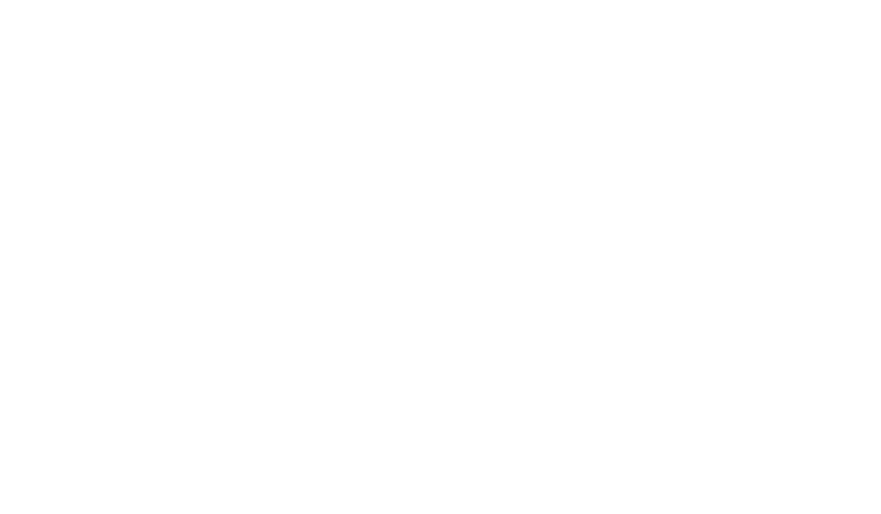
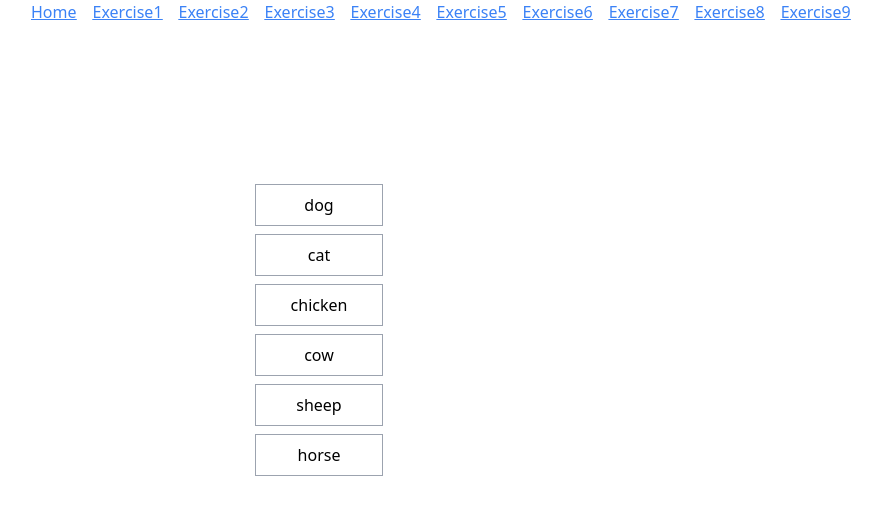
Before and after one commit to NNesta/react-coding-exercise, a React (Create React App) app: page /customlist in a window 1280 px wide. Before the commit this address had no page. Shown: the top 514 px of the page, without its empty margins (321-1202 px from the left). Built offline with nearby package versions, Linux system fonts and the light colour scheme.

Commit message:
feat:adding mapping custom components

```diff
--- a/src/App.js
+++ b/src/App.js
@@ -1,10 +1,12 @@
 import { Routes, Route } from "react-router-dom";
 import Home from "./Home";
+import CustomList from "./pages/CustomList";
 
 const App = () => {
   return (
     <Routes>
       <Route path="/" element={<Home />} />
+      <Route path="/customlist" element={<CustomList />} />
     </Routes>
   );
 };
--- a/src/Home.jsx
+++ b/src/Home.jsx
@@ -2,10 +2,12 @@
 
 const Home = () => {
   return (
-    <div className="max-w-5xl mx-auto">
+    <div className="h-screen text-center">
       <h1 className="text-7xl font-bold">React coding exercices</h1>
-      <ul>
-        <li></li>
+      <ul className="h-full flex items-center justify-center">
+        <li>
+          <a href="/customlist">Rendering custom Component</a>
+        </li>
       </ul>
     </div>
   );
--- /dev/null
+++ b/src/components/AnimalComponent.jsx
@@ -0,0 +1,11 @@
+import React from "react";
+
+const AnimalComponent = ({ name }) => {
+  return (
+    <div className="px-4 py-2 border border-gray-400 text-center w-32">
+      {name}
+    </div>
+  );
+};
+
+export default AnimalComponent;
--- /dev/null
+++ b/src/pages/CustomList.jsx
@@ -0,0 +1,50 @@
+import React from "react";
+import AnimalComponent from "../components/AnimalComponent";
+
+const CustomList = () => {
+  return (
+    <div className="max-w-xl mx-auto h-screen">
+      <ul className="flex text-blue-500 items-center gap-4">
+        <li className="underline">
+          <a href="/">Home</a>
+        </li>
+        <li className="underline">
+          <a href="/">Exercise1</a>
+        </li>
+        <li className="underline">
+          <a href="/">Exercise2</a>
+        </li>
+        <li className="underline">
+          <a href="/">Exercise3</a>
+        </li>
+        <li className="underline">
+          <a href="/">Exercise4</a>
+        </li>
+        <li className="underline">
+          <a href="/">Exercise5</a>
+        </li>
+        <li className="underline">
+          <a href="/">Exercise6</a>
+        </li>
+        <li className="underline">
+          <a href="/">Exercise7</a>
+        </li>
+        <li className="underline">
+          <a href="/">Exercise8</a>
+        </li>
+        <li className="underline">
+          <a href="/">Exercise9</a>
+        </li>
+      </ul>
+      <div className="flex flex-col items-center gap-2  h-full my-40">
+        {["dog", "cat", "chicken", "cow", "sheep", "horse"].map(
+          (name, index) => (
+            <AnimalComponent name={name} />
+          )
+        )}
+      </div>
+    </div>
+  );
+};
+
+export default CustomList;
```
